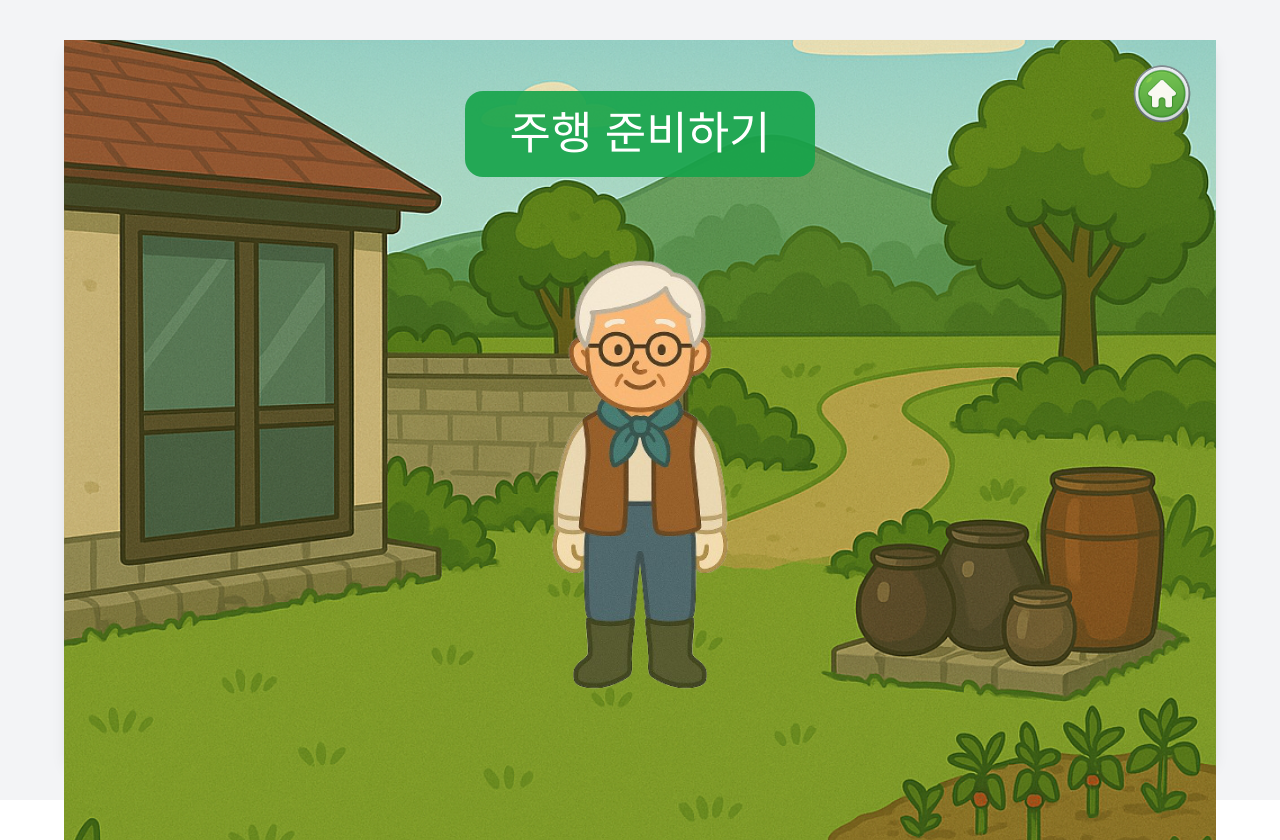
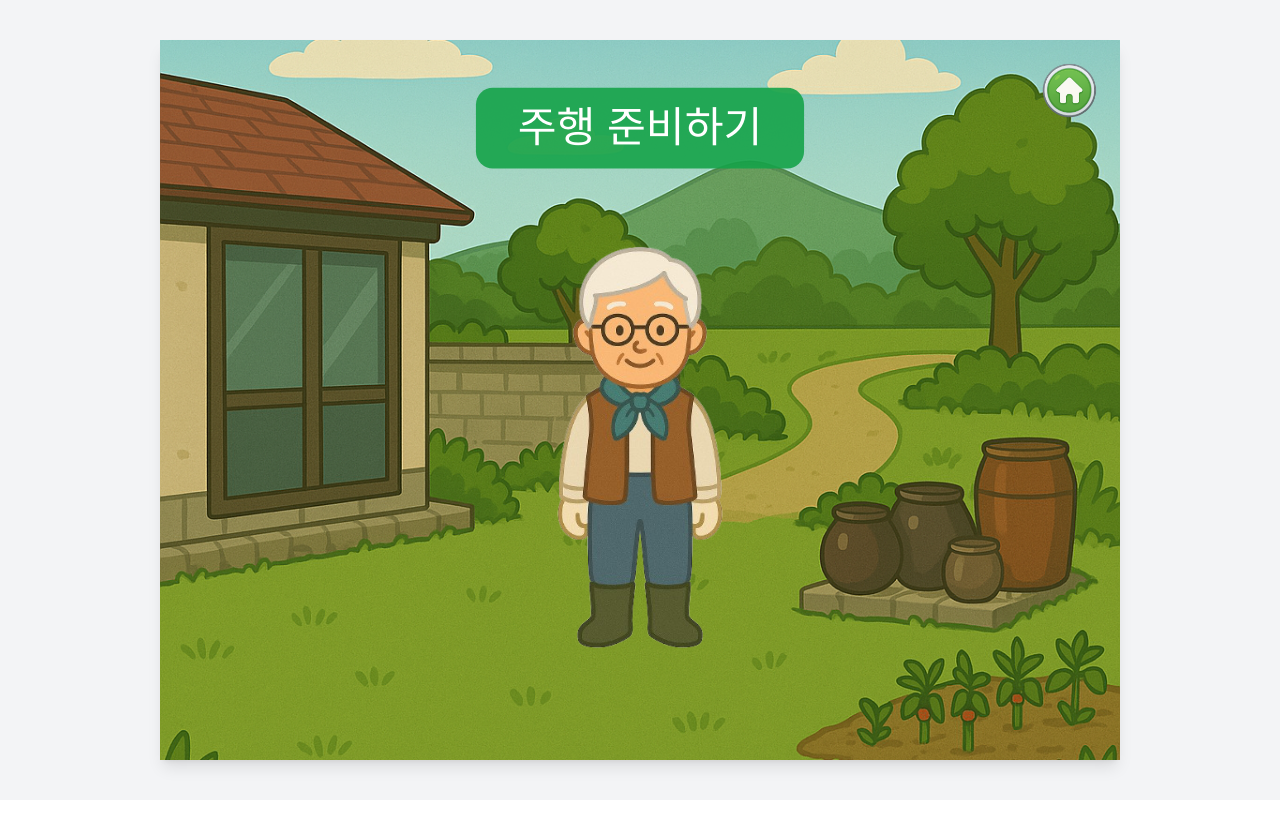
Before and after one commit to GuardiansOfStar/Front, a React (Vite) app: page /quest in a window 1280 px wide. After the commit the page ends 800 px from the top, so only its background shows below. Built offline with nearby package versions, Linux system fonts and the light colour scheme.

Commit message:
🚧 모든 페이지(화면) 비율 일관되게 XGA(1024 768) 설정은 마쳤으나, InBound되어 나타나지 않음. 기능 수정 중

```diff
--- a/src/components/layout/AspectRatioContainer.tsx
+++ b/src/components/layout/AspectRatioContainer.tsx
@@ -1,22 +1,69 @@
-import { ReactNode } from 'react';
+// src/components/layout/AspectRatioContainer.tsx
+import { ReactNode, useEffect, useState } from 'react';
 
 interface AspectRatioContainerProps {
   children: ReactNode;
-  ratio?: '16/10' | '4/3' | '16/9' | '5/4';
+  targetRatio?: number; // 4/3 = 1.333...
 }
 
-const AspectRatioContainer = ({ children, ratio = '16/10' }: AspectRatioContainerProps) => {
+const AspectRatioContainer = ({ children, targetRatio = 4/3 }: AspectRatioContainerProps) => {
+  const [scale, setScale] = useState(1);
+  const [containerSize, setContainerSize] = useState({ width: 1024, height: 768 });
+
+  // 화면 크기가 변경될 때마다 컨테이너 크기와 스케일을 조정
+  useEffect(() => {
+    const calculateSize = () => {
+      const windowWidth = window.innerWidth * 0.9; // 화면의 90%까지 사용
+      const windowHeight = window.innerHeight * 0.9; // 화면의 90%까지 사용
+
+      // 창 비율
+      const windowRatio = windowWidth / windowHeight;
+
+      let newWidth, newHeight, newScale;
+
+      if (windowRatio > targetRatio) {
+        // 화면이 더 넓은 경우: 높이에 맞추고 너비는 비율에 맞게 계산
+        newHeight = windowHeight;
+        newWidth = windowHeight * targetRatio;
+        newScale = windowHeight / 768;
+      } else {
+        // 화면이 더 좁은 경우: 너비에 맞추고 높이는 비율에 맞게 계산
+        newWidth = windowWidth;
+        newHeight = windowWidth / targetRatio;
+        newScale = windowWidth / 1024;
+      }
+
+      setContainerSize({ width: newWidth, height: newHeight });
+      setScale(newScale);
+    };
+
+    // 초기 계산
+    calculateSize();
+
+    // 창 크기 변경 시 다시 계산
+    window.addEventListener('resize', calculateSize);
+    return () => window.removeEventListener('resize', calculateSize);
+  }, [targetRatio]);
+
   return (
-    <div className="w-full h-screen flex items-center justify-center bg-gray-100">
+    <div className="w-full h-screen flex items-center justify-center bg-gray-100 overflow-hidden">
       <div
-        className="relative w-full h-full bg-white shadow-lg"
+        className="relative bg-white shadow-lg overflow-hidden"
         style={{
-          aspectRatio: ratio,
-          maxWidth: '90vw',
-          maxHeight: '90vh',
+          width: `${containerSize.width}px`,
+          height: `${containerSize.height}px`,
         }}
       >
-        {children}
+        <div
+          style={{
+            transform: `scale(${scale})`,
+            transformOrigin: 'top left',
+            width: '1024px',
+            height: '768px',
+          }}
+        >
+          {children}
+        </div>
       </div>
     </div>
   );
--- a/src/pages/quest/MemoryCardQuest.tsx
+++ b/src/pages/quest/MemoryCardQuest.tsx
@@ -250,7 +250,7 @@ const MemoryCardQuest = () => {
 
           {/* 설명 텍스트 */}
           <div className="bg-white bg-opacity-90 border-4 border-green-600 rounded-xl p-8 max-w-3xl mx-auto">
-            <p className="text-3xl font-bold text-center mb-6">
+            <p className="text-3xl font-bold text-black text-center mb-6">
               선물은 과연 무엇일까요?<br />
               같은 그림의 카드 두 개를 찾아주세요!
             </p>
```
